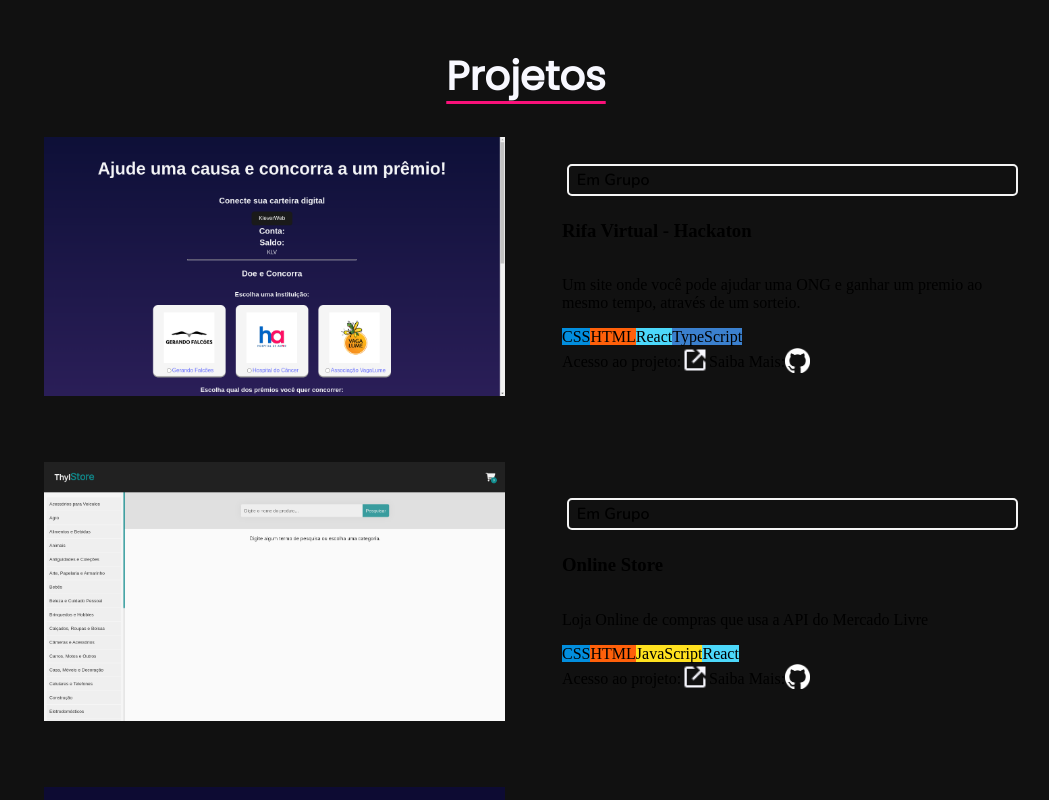
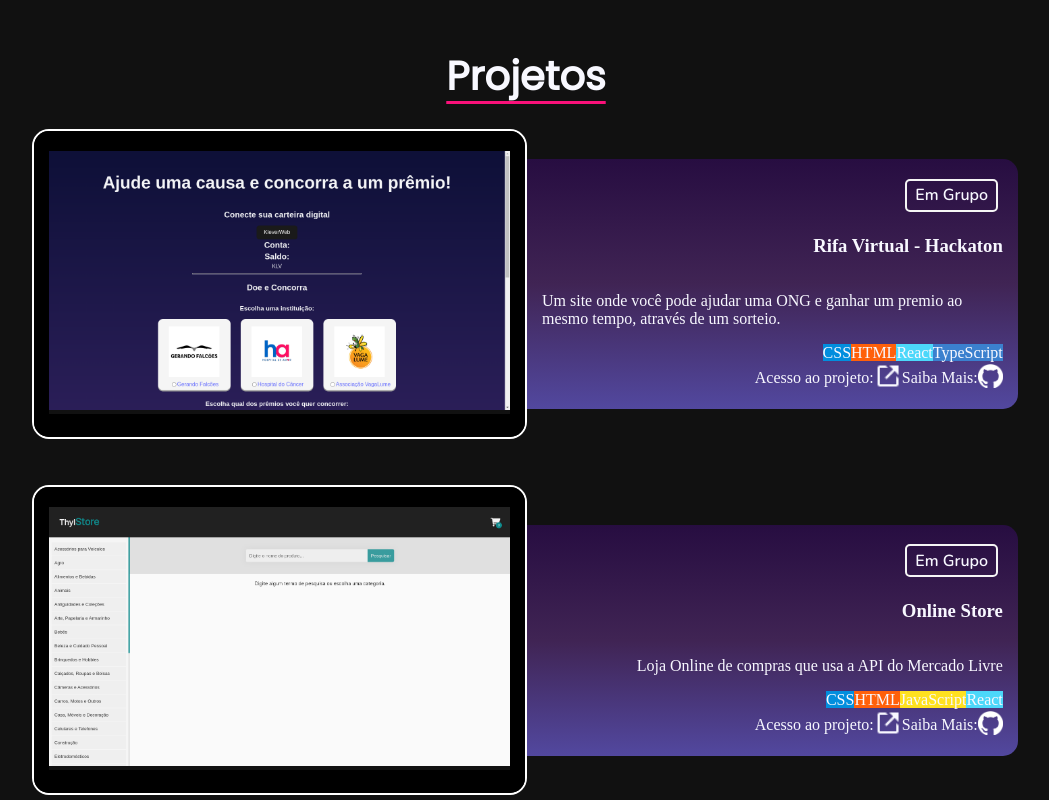
Before and after one commit to Yasmin358/yasmin-portifolio, a React (Create React App) app: page / in a window 1280 px wide. Shown: the part 2320-3120 px from the top of the page, without its empty margins (114-1163 px from the left). Built offline with nearby package versions, Linux system fonts and the light colour scheme.

Commit message:
Update css

```diff
--- a/src/styles/cardProject.css
+++ b/src/styles/cardProject.css
@@ -1,9 +1,11 @@
-.project-card {
-    align-items: center;
-    display: inline-flex;
-}
-
 .image-container {
+    border-radius: 15px;
+    border: 15px solid black;
+    border-top: 20px solid black;
+    border-bottom: 23px solid black;
+    box-shadow: 0 0 0 2px white;
+    margin: 10px;
+    margin-right: 0;
     width: 40%;
 }
 
@@ -13,6 +15,11 @@
 }
 
 .info-container {
+  align-items: flex-end;
+  background-image: linear-gradient(var(--color2), var(--color3), var(--color4)) ;
+  border-top-right-radius: 15px;
+  border-bottom-right-radius: 15px;
+  color: var(--textWhite);
   display: flex;
   flex-direction: column;
   height: 100%;
```
